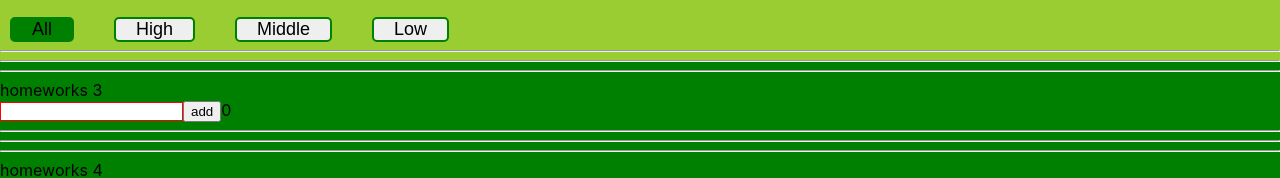
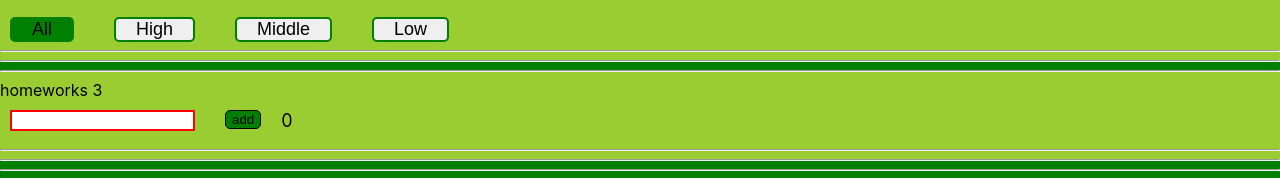
Before and after one commit to zhanetfio/simple-react-homeworks-master, a React (Create React App) app in the folder my-app/: page / in a window 1280 px wide. Shown: the part 604-782 px from the top of the page. Built offline with nearby package versions, Linux system fonts and the light colour scheme.

Commit message:
fix:done HW3

```diff
--- a/my-app/src/p2-homeworks/h3/Greeting.module.css
+++ b/my-app/src/p2-homeworks/h3/Greeting.module.css
@@ -1,7 +1,36 @@
-.someClass {
+.wrapper {
+    background-color: yellowgreen;
+}
 
+.greeting {
+    display: flex;
+    align-items: flex-start;
+}
+
+
+.errorInput {
+    margin: 10px;
+    border: 2px solid red;
+}
+
+.input {
+    background-color: yellowgreen;
+    color: black;
 }
 
 .error {
-    border: 1px solid red;
+    margin: 0 5px 0 5px;
+    color: firebrick;
 }
+
+.button {
+    margin: 10px;
+    background-color: green;
+    border: 1px solid black;
+    border-radius: 5px;
+}
+
+.count {
+    font-size: 18px;
+    margin: 10px;
+}
--- a/my-app/src/p2-homeworks/h3/Greeting.tsx
+++ b/my-app/src/p2-homeworks/h3/Greeting.tsx
@@ -1,26 +1,28 @@
-import React from 'react'
+import React, {ChangeEvent} from 'react'
 import s from './Greeting.module.css'
 
 type GreetingPropsType = {
-    name: any // need to fix any
-    setNameCallback: any // need to fix any
-    addUser: any // need to fix any
-    error: any // need to fix any
-    totalUsers: any // need to fix any
+    name: string // fixed
+    setNameCallback: (e: ChangeEvent<HTMLInputElement>) =>void// fixed
+    addUser: ()=>void // fixed
+    error: string // fixed
+    totalUsers: number // fixed
 }
 
 // презентационная компонента (для верстальщика)
 const Greeting: React.FC<GreetingPropsType> = (
     {name, setNameCallback, addUser, error, totalUsers} // деструктуризация пропсов
 ) => {
-    const inputClass = s.error // need to fix with (?:)
+    const inputClass = s.error ? s.errorInput : s.input  // fixed with (?:)
 
     return (
-        <div>
+        <div className={s.greeting}>
+            <div >
             <input value={name} onChange={setNameCallback} className={inputClass}/>
-            <span>{error}</span>
-            <button onClick={addUser}>add</button>
-            <span>{totalUsers}</span>
+            <span className={s.error}>{error}</span>
+            </div>
+            <button onClick={addUser} className={s.button}>add</button>
+            <span className={s.count}>{totalUsers}</span>
         </div>
     )
 }
--- a/my-app/src/p2-homeworks/h3/GreetingContainer.tsx
+++ b/my-app/src/p2-homeworks/h3/GreetingContainer.tsx
@@ -1,9 +1,10 @@
-import React, {useState} from 'react'
+import React, {ChangeEvent, useState} from 'react'
 import Greeting from './Greeting'
+import {UserType} from "./HW3";
 
 type GreetingContainerPropsType = {
-    users: any // need to fix any
-    addUserCallback: any // need to fix any
+    users: UserType[] // fixed
+    addUserCallback: (name:string)=>void // fixed
 }
 
 // более простой и понятный для новичков
@@ -12,17 +13,26 @@ type GreetingContainerPropsType = {
 // более современный и удобный для про :)
 // уровень локальной логики
 const GreetingContainer: React.FC<GreetingContainerPropsType> = ({users, addUserCallback}) => { // деструктуризация пропсов
-    const [name, setName] = useState<any>('') // need to fix any
-    const [error, setError] = useState<any>('') // need to fix any
+    const [name, setName] = useState<string>('') // fixed
+    const [error, setError] = useState<string>(' ') // fixed
 
-    const setNameCallback = (e: any) => { // need to fix any
-        setName('') // need to fix
+    const setNameCallback = (e:  ChangeEvent<HTMLInputElement>) => { // fixed
+        const trimName = e.currentTarget.value.trim();
+        if (trimName) {
+            setName(trimName)
+        } else {
+            setName('')
+           setError("Name is require!")
+
+        }
     }
-    const addUser = () => {
-        alert(`Hello  !`) // need to fix
+    const addUser = () => { //fixed
+        addUserCallback(name)
+        alert(`Hello ${name}`)
+        setName("")
     }
 
-    const totalUsers = 0 // need to fix
+    const totalUsers = users.length // fixed
 
     return (
         <Greeting
--- a/my-app/src/p2-homeworks/h3/HW3.tsx
+++ b/my-app/src/p2-homeworks/h3/HW3.tsx
@@ -1,22 +1,28 @@
 import React, {useState} from 'react'
 import GreetingContainer from './GreetingContainer'
+import {v1} from "uuid";
+import s from './Greeting.module.css'
 
 // types
 export type UserType = {
-    _id: any // need to fix any
-    name: any // need to fix any
+    _id:string //fixed
+    name: string // fixed
 }
 
 // уровень работы с глобальными данными
 function HW3() {
-    const [users, setUsers] = useState<any>([]) // need to fix any
+    const [users, setUsers] = useState<UserType[]>([]) //fixed
 
-    const addUserCallback = (name: any) => { // need to fix any
-        setUsers([]) // need to fix
+    const addUserCallback = (name: string) => { // fixed
+       const user={
+           _id:v1(),
+           name,
+       }
+        setUsers([user, ...users]) // fixed
     }
 
     return (
-        <div>
+        <div className={s.wrapper}>
             <hr/>
             homeworks 3
 
```
